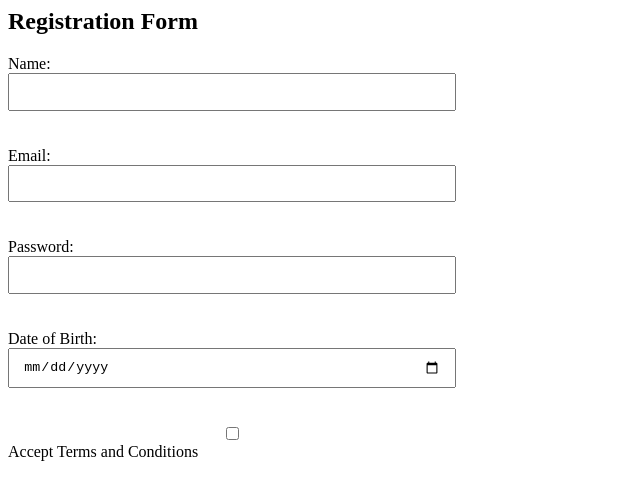
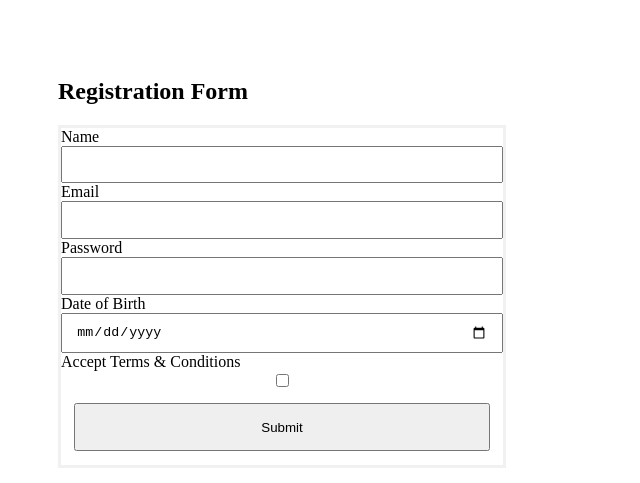
Before and after one commit to indhushiva/wd101, a plain HTML site: page index.html in a window 1280 px wide. Shown: the top 483 px of the page, without its empty margins (0-640 px from the left). Drawn offline with Linux system fonts and the light colour scheme.

Commit message:
Update index.html

```diff
--- a/index.html
+++ b/index.html
@@ -1,21 +1,32 @@
 <html>
 <body>
-
+<div class= "container">
 <h2>Registration Form</h2>
 
 <div>
 <form form action="#" id="formSubmission" method="get">
-  Name:<input type="text" id="name" required><br><br>
-  Email:<input type="text" id="email" required><br><br>
-  Password:<input type="text" id="password" required><br><br>
-  Date of Birth:<input type="date" id="dob" required><br><br>
-  <input type="checkbox" id="accept" value="yes" required>
-  <label for="accept"> Accept Terms and Conditions</label><br><br>
-  <button type="submit">Submit</button>
+  <label for="name">Name</label>
+   <input type="text" id="name" name="name" required>
+
+   <label for="email">Email</label>
+   <input type="email" id="email" name="email" pattern ="/^[a-zA-Z0-9.!#$%&'*+/=?^_`{|}~-]+@[a-zA-Z0-9-]+(?:\.[a-zA-Z0-9-]+)*$/"required>
+
+   <label for="password">Password</label>
+   <input type="password" id="password" name="password" required>
+
+   <label for="dob">Date of Birth</label>
+   <input type="date" id="dob" name="dob" min ="1968-06-28" max = "2005-06-28" required>
+
+
+   <label for="acceptTerms">Accept Terms & Conditions</label>  <input type="checkbox" id="accept" value="yes">
+
+   <button type="submit">Submit</button>
 </form>
 </div>
+
 <div>
 <h1>Entries</h1>
+
 <ul id="data">
    <li>Name</li>
    <li>Email</li>
@@ -25,7 +36,11 @@
  </ul>
 </div>
 
-<script>
+</div>
+
+
+
+<script >
 let form=document.getElementById("formSubmission");
 
 let table=document.getElementById('data');
@@ -42,18 +57,7 @@ const submit=()=>{
     let password = document.getElementById("password").value;
     let dob = document.getElementById("dob").value;
 
-    var month_diff = Date.now() - dob.getTime();
-    var age_dt = new Date(month_diff);
-    var year = age_dt.getUTCFullYear();
-    var age = Math.abs(year - 1970);
 
-    if(age > 18 || age < 55 )
-    {
-     alert("accepted age");
-}
-else{
-alert("restricted access");
-}
 
 
    let accept = document.getElementById("accept").value;
@@ -71,12 +75,29 @@ alert("restricted access");
 
 
 </script>
-</script>
+
   <style type="text/css" media="screen">
+
+*{
+box-sizing: border-box;
+
+}
+
+.container {
+  padding:50px;
+
+
+}
+
+
 form{
   display:flex;
   flex-direction:column;
+
   width:35vw;
+ border: 3px solid #f1f1f1;
+ background-color: #ffffff;
+
 }
 form input{
   padding:0.7em 1em;
```
